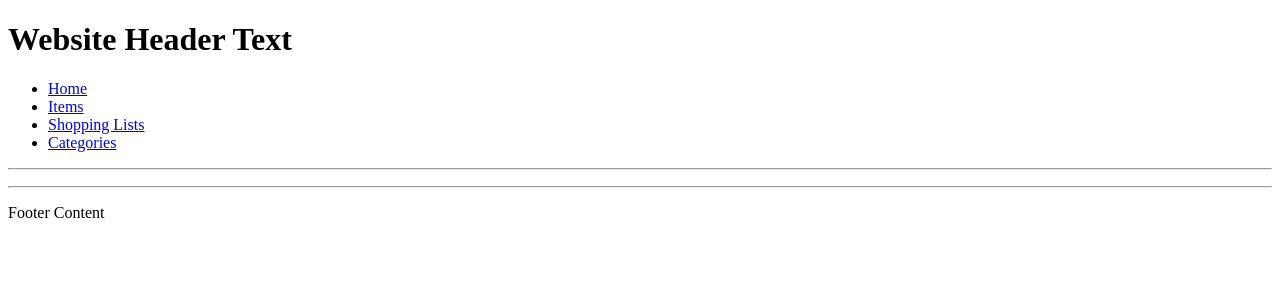
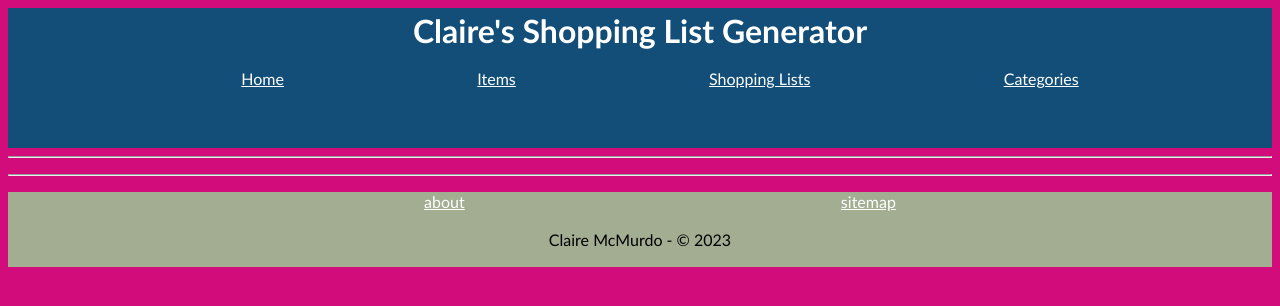
Before and after one commit to McMuds/PythonExamples, a Flask app: page /shopping_lists in a window 1280 px wide. Shown: the top 306 px of the page. Run offline with Flask 2, Linux system fonts and the light colour scheme; data that the repository does not hold is empty; some libraries are stand-ins or nearby versions.

Commit message:
a little pretty & some additional site-wide pages

```diff
--- a/Project/app.py
+++ b/Project/app.py
@@ -14,5 +14,13 @@ app.register_blueprint(item_blueprint)
 def home():
     return render_template('index.html')
 
+@app.route('/about')
+def about():
+    return render_template('about.html')
+
+@app.route('/sitemap')
+def sitemap():
+    return render_template('sitemap.html')
+
 if __name__ == "__main__":
     app.run(debug=True)
--- a/Project/static/style.css
+++ b/Project/static/style.css
@@ -0,0 +1,55 @@
+body {
+    font-family:'Trebuchet MS', 'Lucida Sans Unicode', 'Lucida Grande', 'Lucida Sans', Arial, sans-serif;
+    background: #d30c7b;
+}
+
+header {
+    background:#124e78;
+    color: #fff;
+    height: 140px;
+}
+
+header h1{
+    display: flex;
+    flex-direction: row;
+    justify-content: center;
+    padding: 3px;
+    margin-block-start: .25rem;
+    margin-block-end: .25rem;
+}
+
+header nav ul {
+    list-style: none;
+    display: flex;
+    flex-direction: row;
+    justify-content: space-evenly;
+    color: #fff;
+}
+
+header nav ul a{
+    color:#fff;
+}
+
+footer {
+    background: #a2ad91;
+    height: 75px;
+}
+
+footer nav ul{
+    color: #fff;
+    list-style: none;
+    display: flex;
+    flex-direction: row;
+    justify-content: space-evenly;
+}
+footer nav ul li a{
+    color:#fff;
+}
+footer p{
+    display: flex;
+    flex-direction: row;
+    justify-content: center;
+    padding: 3px;
+    margin-block-start: .25rem;
+    margin-block-end: .25rem;
+}
--- /dev/null
+++ b/Project/templates/about.html
@@ -0,0 +1,4 @@
+{% extends 'base.html' %}
+{% block  content%}
+ABOUT
+{% endblock  %}
--- a/Project/templates/base.html
+++ b/Project/templates/base.html
@@ -7,11 +7,11 @@
     <meta name="viewport" content="width=device-width, initial-scale=1.0">
     <link rel="stylesheet" href="https://stackpath.bootstrapcdn.com/font-awesome/4.7.0/css/font-awesome.min.css" crossorigin="anonymous"> <!-- NEW -->
     <link rel="stylesheet" href="{{ url_for('static', filename='style.css') }}">
-    <title>Homepage</title>
+    <title>Shopping List</title>
     </head>
     <body>
         <header>
-            <h1>Website Header Text</h1>
+            <h1>Claire's Shopping List Generator</h1>
             <nav>
                 <ul>
                     <li><a href="/">Home</a></li>
@@ -29,6 +29,12 @@
         <hr />
     </body>
     <footer>
-        <p>Footer Content</p>
+        <nav>
+            <ul>
+                <li><a href="/about">about</a></li>
+                <li><a href="/sitemap">sitemap</a></li>
+            </ul>
+        </nav>
+        <p>Claire McMurdo - &copy; 2023</p>
     </footer>
 </html>
--- a/Project/templates/lists/index.html
+++ b/Project/templates/lists/index.html
@@ -3,7 +3,13 @@
 {% if lists != None %}
     <ul>
         {% for list in lists %}
+        {% if list.date_shopped == None %}
             <ul>{{ list.id }} created on {{ list.date_created }}</ul>
+        {% else %}
+            <ul>{{ list.id }} created on {{ list.date_created }} was shopped on
+                {{ list.date_shopped }}
+            </ul>
+        {% endif %}
             <ol>
                 {% for item in list.selection %}
                     <li>
--- /dev/null
+++ b/Project/templates/sitemap.html
@@ -0,0 +1,4 @@
+{% extends 'base.html' %}
+{% block  content%}
+SITEMAP
+{% endblock  %}
```
